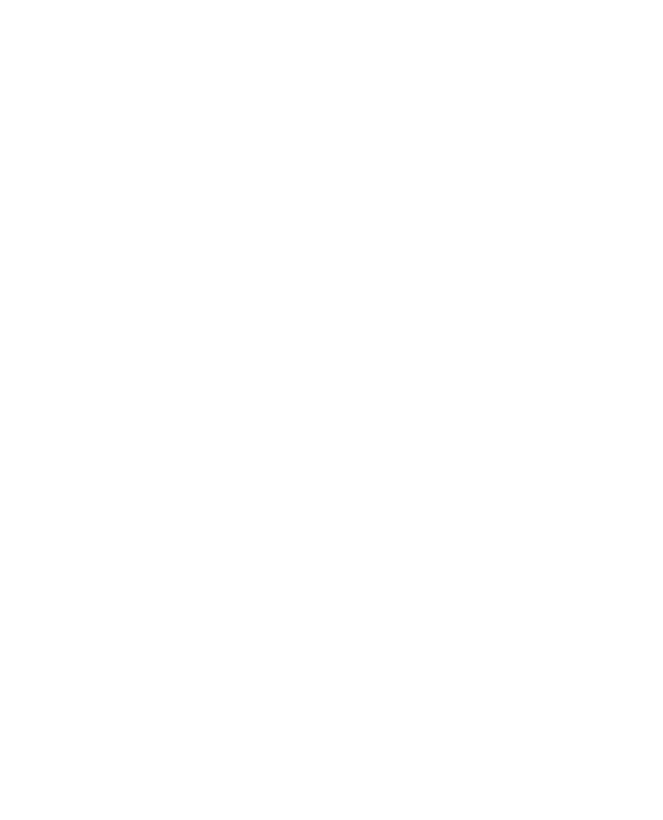
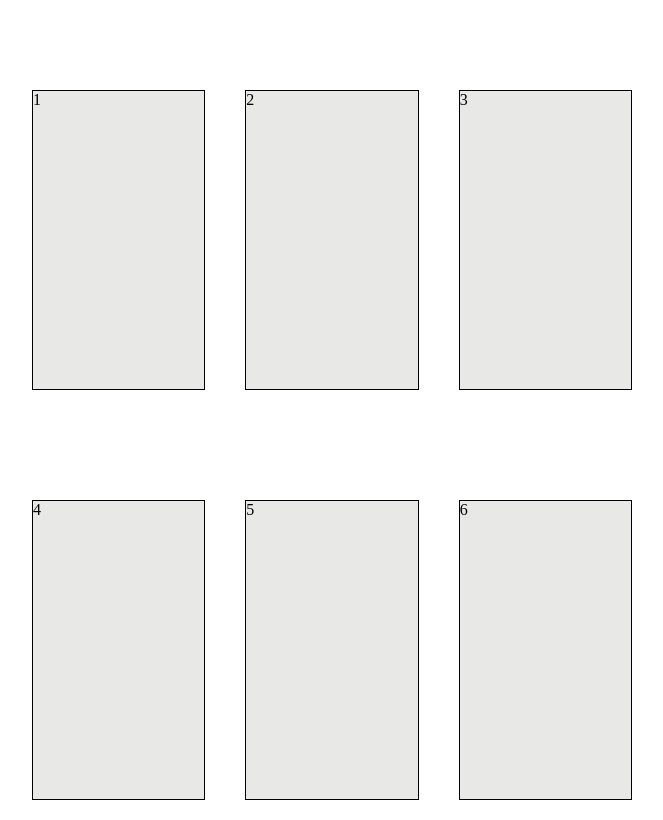
Before and after one commit to CosimoGiove/html-css-boolando, a plain HTML site: page index.html in a window 1280 px wide. Shown: the whole page, without its empty margins (308-971 px from the left). Drawn offline with Linux system fonts and the light colour scheme.

Commit message:
feat: card-main

```diff
--- a/index.html
+++ b/index.html
@@ -6,7 +6,21 @@
     <link rel="stylesheet" href="style.css">
     <title>Boolando</title>
 </head>
-<body>
+<body class="debug">
+    <header></header>
+     <main>
+        <section>
+            <div class="contenitoresupremo">
+                <div class="card">1</div>
+                <div class="card">2</div>
+                <div class="card">3</div>
+                <div class="card">4</div>
+                <div class="card">5</div>
+                <div class="card">6</div>
+            </div>
+        </section>
+
+     </main>
 
 </body>
 </html>
--- a/style.css
+++ b/style.css
@@ -5,7 +5,32 @@ padding: 0;
 box-sizing: border-box;
 }
 
-/* #region header*/
+/**debug**/
+.debug .card{
+    height: 300px;
+    background-color: #e8e8e6;
+}
 
 
-/*#endregion*/
+/** fine debug**/
+
+
+
+/* #region main*/
+.contenitoresupremo{
+    width: 50%;
+    margin: auto;
+    display: flex;
+    flex-wrap: wrap;
+
+.card{
+    width: calc(100% /3 - 40px);
+    border: 1px solid black;
+    margin: 20px;
+    margin-top: 90px;
+}
+
+
+
+
+/*#endregion /main*/
```
